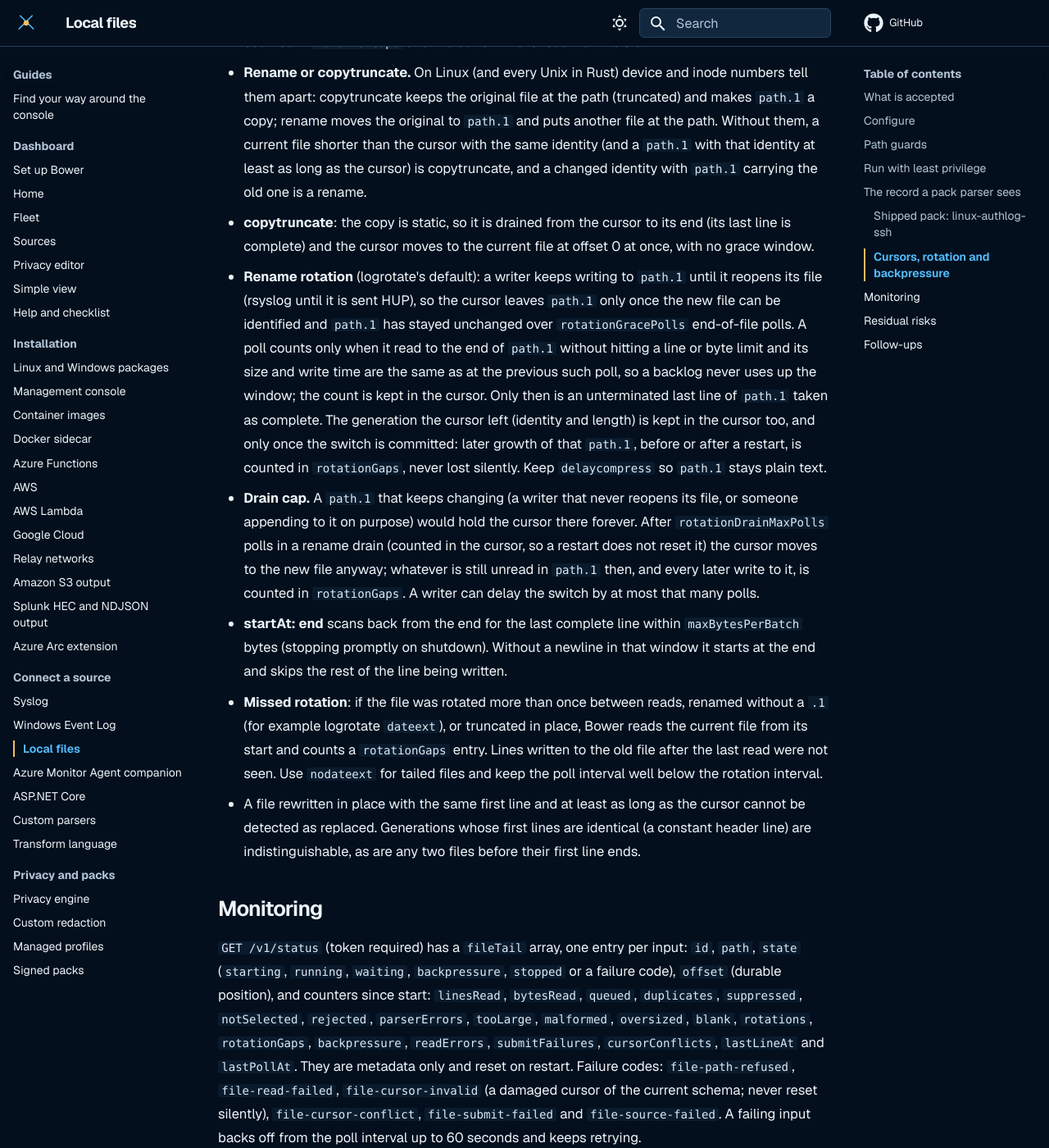
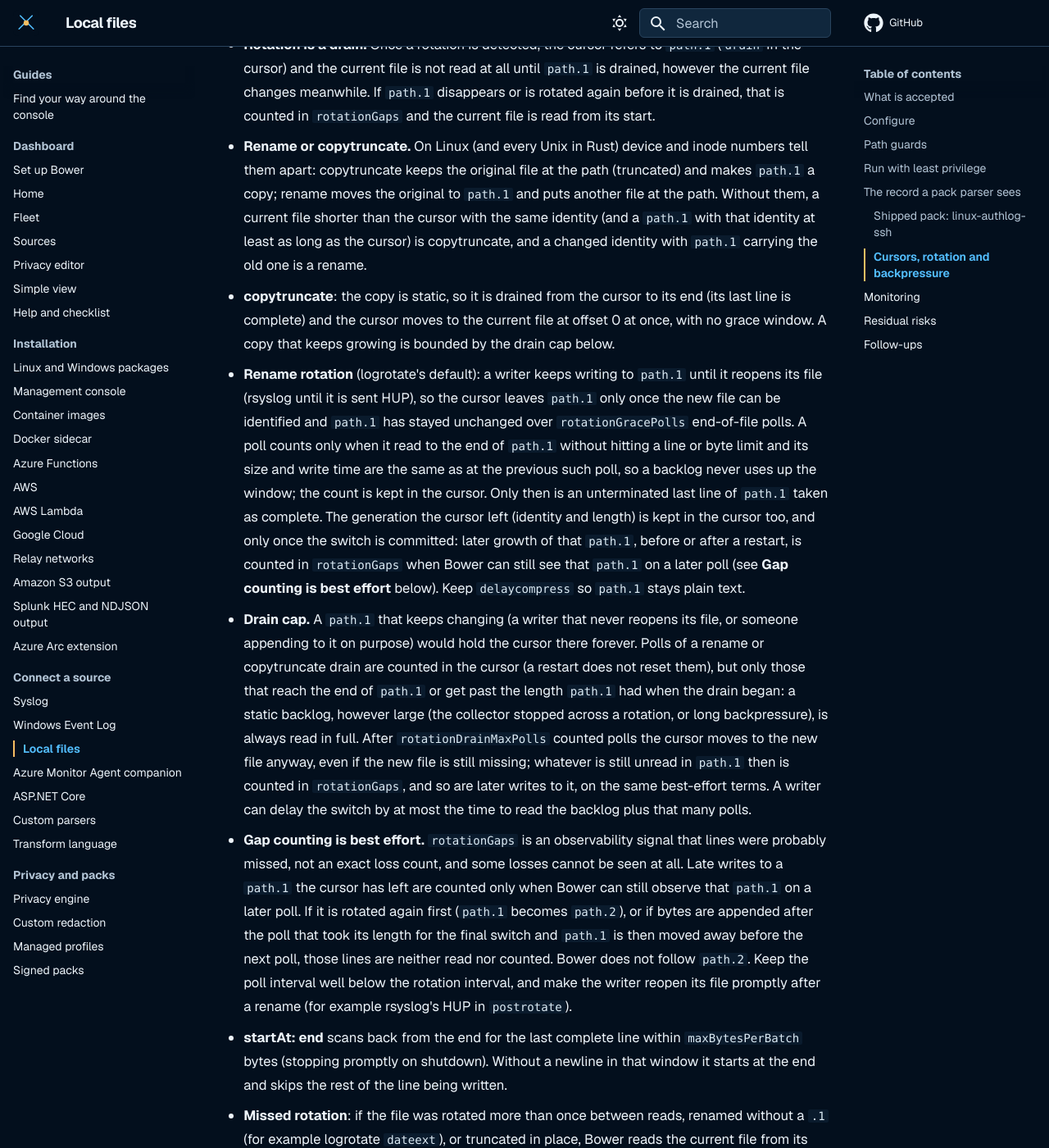
Before and after one commit to jusso-dev/Bower, an MkDocs documentation site: the page built from docs/deployment/file-tail-source.md, in a window 1280 px wide and 1400 px high, scrolled down 7314 px. Shown: the whole window at 82% size. Built offline with MkDocs 1.6.1 and Material for MkDocs 9.7.7, drawn with Linux system fonts in a browser that asks for light colours; some of the changed text lies outside the part shown.

Commit message:
docs(file-tail): best-effort gap counting, backlog-safe drain cap, load-time canonical caveat
Gap counting is an observability signal: late writes to an abandoned
path.1 are counted only while Bower can still observe it, and are lost
uncounted if path.1 is rotated again before the next poll. The drain cap
counts only polls past the backlog and covers copytruncate; the legacy
cursor gap is counted once; an input whose directory did not exist at
load can be refused together with the input it meets (fails closed).

Co-Authored-By: Claude Opus 5.5 <noreply@anthropic.com>

```diff
--- a/docs/deployment/file-tail-source.md
+++ b/docs/deployment/file-tail-source.md
@@ -65,9 +65,9 @@ start-up and refuses a signed `reload`.
 | `maxLinesPerBatch` | `256` | 1–1024 lines per poll. A full poll reads again at once. |
 | `maxBytesPerBatch` | `1048576` | 65536–4194304 bytes scanned per poll (one line may run up to its own limit past it). Also bounds the backward scan for `startAt: end`. |
 | `rotationGracePolls` | `5` | 1–60 polls `path.1` must stay unchanged (size and write time) before the cursor moves to the new file. See [rotation](#cursors-rotation-and-backpressure). |
-| `rotationDrainMaxPolls` | `300` | `rotationGracePolls`–3600. The most polls a rename drain may take; then the cursor moves to the new file anyway. A writer (or an attacker who can write `path.1`) can delay the switch by at most this many polls. |
+| `rotationDrainMaxPolls` | `300` | `rotationGracePolls`–3600. The most counted polls a rename or copytruncate drain may take; then the cursor moves to the new file anyway. A poll counts only once it reaches the end of `path.1` or gets past the length `path.1` had when the drain began, so a backlog of any size is read in full. A writer (or an attacker who can write `path.1`) can delay the switch by at most the time to read that backlog plus this many polls. |
 | `inputs[].id` | required | 1–63 lowercase letters, digits or hyphens, unique. Names the cursor (`file:<id>`) and the event's source adapter (`file:<id>:<pack>:<parser>`). |
-| `inputs[].path` | required | Absolute, normalised (no `.`, `..`, repeated or trailing separators), no wildcard characters (`* ? [ ] { }`) or control characters, strictly below an allowed root, and read by only one input. Paths that differ only in ASCII case count as the same file, and one input's path may not be another's `path.1`. These rules are applied to canonical paths too (directories resolved through links, so `/var/run/x.log` and `/run/x.log` are the same file), at load and at every read; a directory that does not exist yet is compared as written. Canonical paths follow `realpath` in both collectors: a `..` after a linked directory goes to that link's real parent. |
+| `inputs[].path` | required | Absolute, normalised (no `.`, `..`, repeated or trailing separators), no wildcard characters (`* ? [ ] { }`) or control characters, strictly below an allowed root, and read by only one input. Paths that differ only in ASCII case count as the same file, and one input's path may not be another's `path.1`. These rules are applied to canonical paths too (directories resolved through links, so `/var/run/x.log` and `/run/x.log` are the same file), at load and at every read; a directory that does not exist yet is compared as written. An input whose directory did not exist at load keeps that written path as its load-time resolution, so if the directory later appears behind a link that makes it meet another input, both inputs can be refused rather than only one (this fails closed). Canonical paths follow `realpath` in both collectors: a `..` after a linked directory goes to that link's real parent. |
 | `inputs[].route` | required | `{ "pack": "<id>", "parser": <index> }`: an active parser of a loaded signed pack. Checked at start-up and before a signed reload. |
 | `inputs[].format` | `text` | `text` or `json-lines`. |
 | `inputs[].startAt` | `end` | `end`: the first start reads only lines written after it. `beginning`: the first start reads the whole file. Either way a restart resumes from the stored cursor. |
@@ -246,7 +246,7 @@ after a file is deleted and copytruncate keeps them.
   identity with `path.1` carrying the old one is a rename.
 - **copytruncate**: the copy is static, so it is drained from the cursor to its end (its
   last line is complete) and the cursor moves to the current file at offset 0 at once, with
-  no grace window.
+  no grace window. A copy that keeps growing is bounded by the drain cap below.
 - **Rename rotation** (logrotate's default): a writer keeps writing to `path.1` until it
   reopens its file (rsyslog until it is sent HUP), so the cursor leaves `path.1` only once
   the new file can be identified and `path.1` has stayed unchanged over `rotationGracePolls`
@@ -255,14 +255,28 @@ after a file is deleted and copytruncate keeps them.
   poll, so a backlog never uses up the window; the count is kept in the cursor. Only then is
   an unterminated last line of `path.1` taken as complete. The generation the cursor left
   (identity and length) is kept in the cursor too, and only once the switch is committed:
-  later growth of that `path.1`, before or after a restart, is counted in `rotationGaps`,
-  never lost silently. Keep `delaycompress` so `path.1` stays plain text.
+  later growth of that `path.1`, before or after a restart, is counted in `rotationGaps`
+  when Bower can still see that `path.1` on a later poll (see **Gap counting is best
+  effort** below). Keep `delaycompress` so `path.1` stays plain text.
 - **Drain cap.** A `path.1` that keeps changing (a writer that never reopens its file, or
-  someone appending to it on purpose) would hold the cursor there forever. After
-  `rotationDrainMaxPolls` polls in a rename drain (counted in the cursor, so a restart does
-  not reset it) the cursor moves to the new file anyway; whatever is still unread in
-  `path.1` then, and every later write to it, is counted in `rotationGaps`. A writer can
-  delay the switch by at most that many polls.
+  someone appending to it on purpose) would hold the cursor there forever. Polls of a
+  rename or copytruncate drain are counted in the cursor (a restart does not reset them),
+  but only those that reach the end of `path.1` or get past the length `path.1` had when the
+  drain began: a static backlog, however large (the collector stopped across a rotation, or
+  long backpressure), is always read in full. After `rotationDrainMaxPolls` counted polls
+  the cursor moves to the new file anyway, even if the new file is still missing; whatever
+  is still unread in `path.1` then is counted in `rotationGaps`, and so are later writes to
+  it, on the same best-effort terms. A writer can delay the switch by at most the time to
+  read the backlog plus that many polls.
+- **Gap counting is best effort.** `rotationGaps` is an observability signal that lines
+  were probably missed, not an exact loss count, and some losses cannot be seen at all.
+  Late writes to a `path.1` the cursor has left are counted only when Bower can still
+  observe that `path.1` on a later poll. If it is rotated again first (`path.1` becomes
+  `path.2`), or if bytes are appended after the poll that took its length for the final
+  switch and `path.1` is then moved away before the next poll, those lines are neither read
+  nor counted. Bower does not follow `path.2`. Keep the poll interval well below the
+  rotation interval, and make the writer reopen its file promptly after a rename (for
+  example rsyslog's HUP in `postrotate`).
 - **startAt: end** scans back from the end for the last complete line within
   `maxBytesPerBatch` bytes (stopping promptly on shutdown). Without a newline in that window
   it starts at the end and skips the rest of the line being written.
@@ -294,7 +308,8 @@ its id and a reason code only: `path`, `rotated-path`, `overlaps-another-input`
 
 Cursors from another build are never interpreted. The cursor schema is 2; a stored cursor
 with any other `schemaVersion` (the pre-release builds wrote 1, without the rotation state)
-replays the current file from its start and counts one `rotationGaps` entry: lines may be
+replays the current file from its start and counts one `rotationGaps` entry once the replay
+cursor is stored (a poll refused or failed before that counts nothing): lines may be
 delivered twice (the queue deduplicates what it still holds), never skipped.
 
 Alert on `rotationGaps` and on a state other than `running` or `waiting`. List the
@@ -306,7 +321,9 @@ pack's `applicationName`/`environment` in `BOWER_SOURCE_EXPECTATIONS` to degrade
 - Anyone who can write the tailed file can inject lines, and through the system logger
   any local user can (`logger -t 'sshd[1]' ...`). The pack parser's match filter and policy
   still apply, but the source cannot authenticate a line's author.
-- Lines lost to a missed rotation are counted, not recovered.
+- Lines lost to a missed rotation are not recovered, and are counted only when Bower can
+  still observe the generation they were written to (best effort; see **Gap counting is
+  best effort**).
 - Path checks run before and after each read, and the open is verified against the path
   (Linux, and every Unix for Rust). A directory on the path swapped for a link and back
   between those steps by someone who can write the root is not detected; neither is a
```
Also changed, not shown: docs/security/threat-model.md (+6 -2 lines), rust/crates/bower-source-file/AGENTS.md (+5 -0 lines), src/Bower.Source.File/AGENTS.md (+13 -5 lines).
